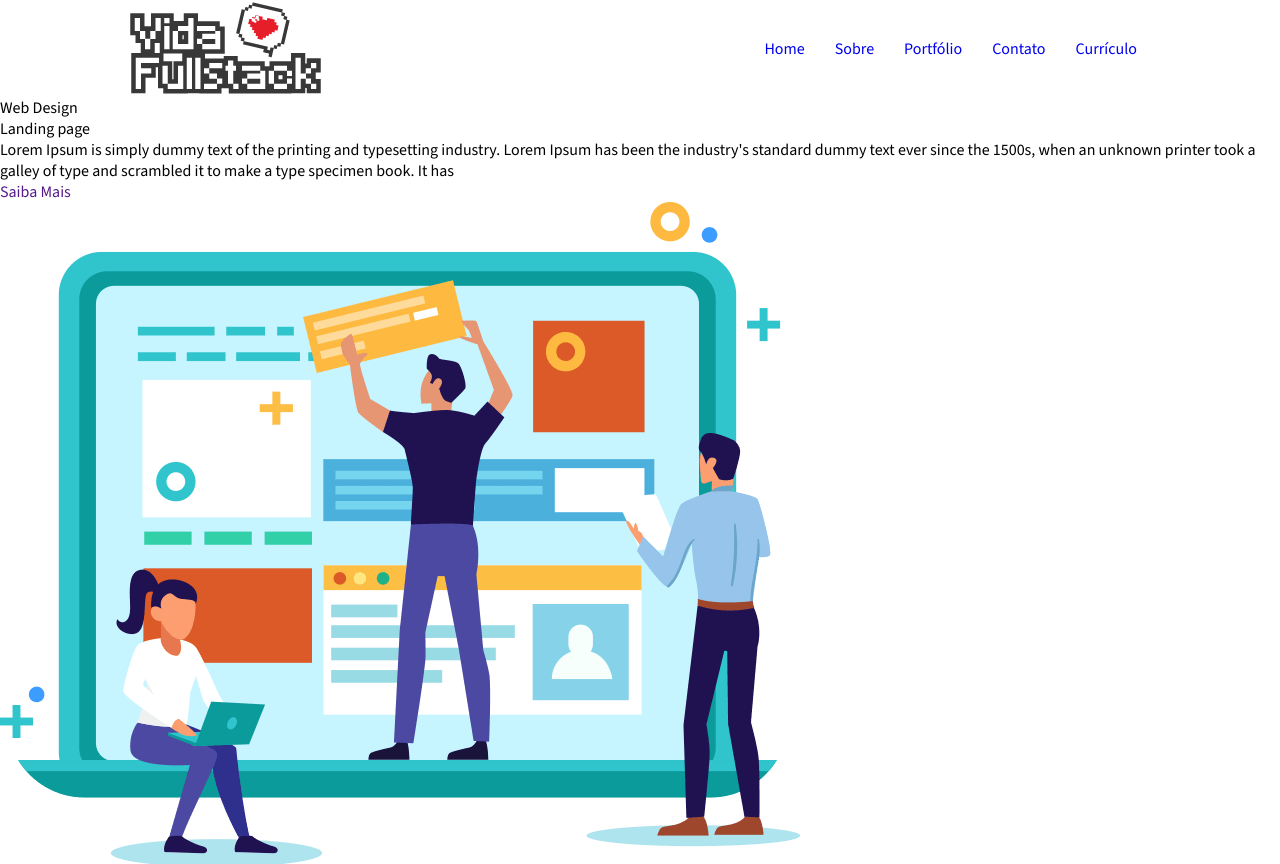
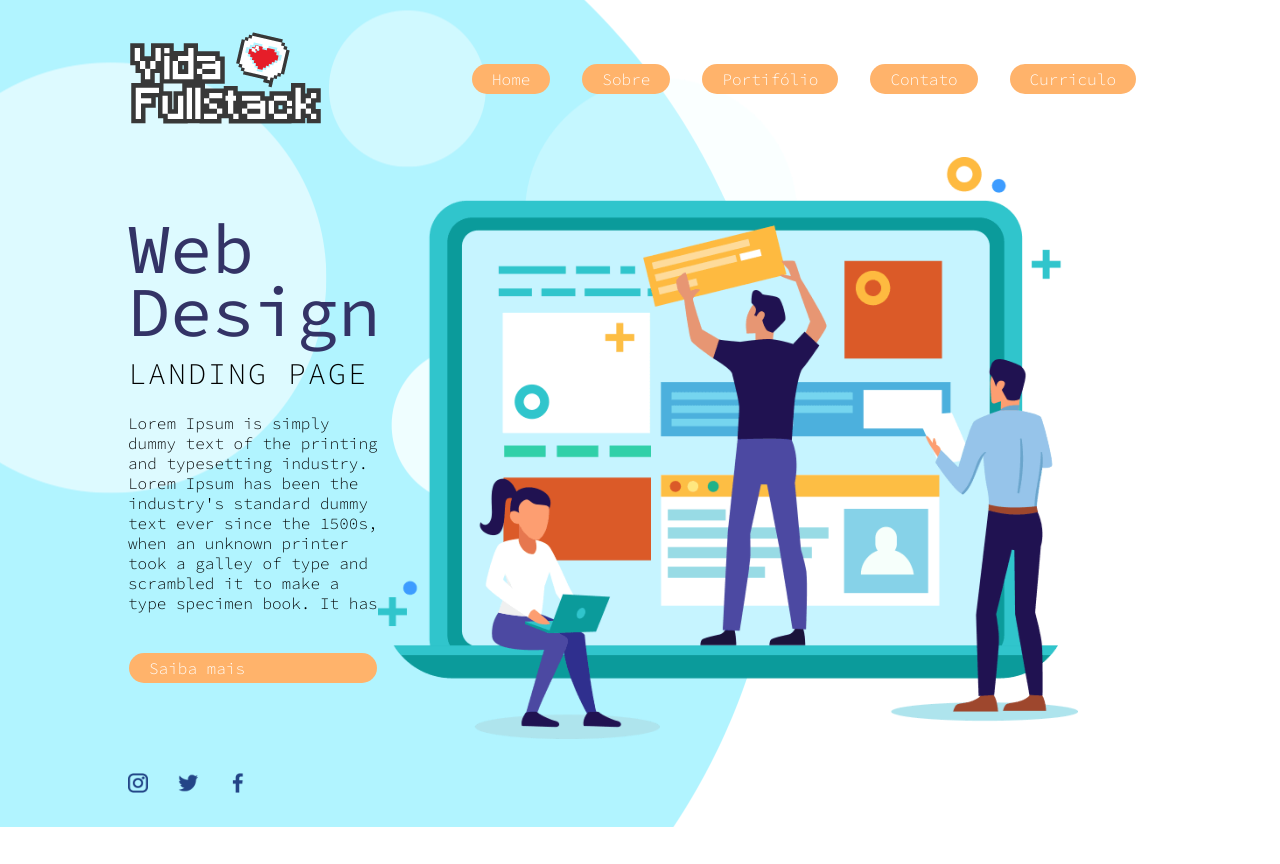
Before and after one commit to NatanFonte/DOIDERAS-NEGUS-VEIOS, a plain HTML site: page index.html in a window 1280 px wide. Shown: the top 864 px of the page. After the commit the page ends 827 px from the top, so only its background shows below. Drawn offline with nearby package versions, Linux system fonts and the light colour scheme.

Commit message:
ASGAGASGA

```diff
--- /dev/null
+++ b/assets/css/button.css
@@ -0,0 +1,19 @@
+.btn
+{
+    padding: 5px 20px;
+}
+
+.btn.btn-laranja
+{
+    display: block;
+    margin: 0 1px;
+    text-decoration: none;
+    color: #fff;
+    background-color: #ffb36b; /* Laranja */
+    transition: background-color 0.3s;
+    border-radius: 15px; /* Arredonda as bordas */
+}
+.btn.btn-laranja:hover {
+    background-color: #ff6347; /* Laranja mais escuro */
+
+}
--- /dev/null
+++ b/assets/css/footer.css
@@ -0,0 +1,8 @@
+footer ul li
+{
+    margin: 0 30px 0 0;
+}
+footer ul li img
+{
+    width: 20px;
+}
--- a/assets/images/css/header.css
+++ b/assets/css/header.css
@@ -1,21 +1,15 @@
+header section{
 
-header
-{
-    width: 1024px;
-    margin: 0 auto;
-    display: flex;
-    flex-direction: row;
     justify-content: space-between;
     align-items: center;
+
 }
-
 header nav ul
 {
     display: flex;
     flex-direction: row;
-    list-style: none;
+    align-items: center;
 }
-
 header nav ul li
 {
     padding: 15px;
--- /dev/null
+++ b/assets/css/main.css
@@ -0,0 +1,36 @@
+.sobre-web-design
+{
+  align-items: center;
+}
+.sobre-web-design article
+{
+    width: 250px;
+}
+.sobre-web-design article h1
+{
+    font-size: 70px;
+    line-height: 90%;
+    font-weight: 400;
+    color: #333366;
+}
+.sobre-web-design article h2
+.sobre-web-design article p
+{
+    color: #3399cc;
+}
+.sobre-web-design article h2
+{
+   font-size: 30px;
+   text-transform: uppercase;
+   letter-spacing: 2px;
+   line-height: 200%;
+}
+.sobre-web-design article p
+{
+    margin: 10px 0 40px;
+
+}
+.sobre-web-design figcaption img
+{
+    width: 700px;
+}
--- /dev/null
+++ b/assets/css/style.css
@@ -0,0 +1,41 @@
+/* Font*/
+@import url('https://fonts.googleapis.com/css2?family=Source+Code+Pro:ital,wght@0,200..900;1,200..900&family=Source+Sans+3:ital,wght@0,200..900;1,200..900&display=swap');
+/* Componentes*/
+@import 'header.css';
+@import 'button.css';
+@import 'main.css';
+@import 'footer.css';
+
+/* Reset CSS*/
+*{
+
+    margin: 0;
+    padding: 0;
+    border: 0;
+    font-size: 100%;
+    font: inherit;
+    vertical-align: baseline;
+    text-decoration: none;
+    font-family: "Source Code Pro", monospace;
+    font-weight: 300;
+    list-style: none;
+}
+
+body
+{
+    background-image: url(../images/bolha-background.png);
+    background-repeat: no-repeat;
+    background-position: left center;
+}
+.container
+{
+    width: 1024px;
+    margin: 30px auto;
+    display: flex;
+    flex-direction: column;
+}
+.row
+{
+    display: flex;
+    flex-direction: row;
+}
--- a/assets/images/css/style.css
+++ /dev/null
@@ -1,20 +0,0 @@
-/*FONT*/
-@import url('https://fonts.googleapis.com/css2?family=Source+Sans+3:ital,wght@0,200..900;1,200..900&display=swap');
-
-/*Components*/
-@import 'button.css';
-@import 'header.css';
-
-/*Reset CSS*/
-
-*
-{
-    margin: 0;
-    padding: 0;
-    border: 0;
-    font-size: 100%;
-    font: inherit;
-    vertical-align: baseline;
-    text-decoration: none;
-    font-family: "Source Sans 3", sans-serif;
-}
--- a/index.html
+++ b/index.html
@@ -1,67 +1,72 @@
 <!DOCTYPE html>
-<html lang="pt-BR">
+<html lang="pt-br">
 <head>
   <meta charset="UTF-8">
-  <meta http-equiv="X-UA-Compatible" content="IE=edge">
   <meta name="viewport" content="width=device-width, initial-scale=1.0">
   <title>Vida Full Stack</title>
-  <link rel="stylesheet" type="text/css" href="assets/images/css/style.css">
+  <link rel="stylesheet" type="text/css" href="assets/css/style.css">
 </head>
 <body>
-  <!--Header-->
-  <header>
-    <img src="assets/images/logo.png" alt="Logo da empresa Vida Full Stack">
+
+  <!-- Header-->
+    <header class="container">
+       <section class="row">
+        <img src="assets/images/logo.png" alt="Logo da empresa Vida full stack">
         <!--Menu do Site-->
           <nav>
             <ul>
               <li>
-         <a href="#">Home</a> <!--TODO MENU É REPLETO DE A, a tag link, pode crê?-->
+                <a href="#" class="btn btn-laranja">Home</a>
               </li>
               <li>
-         <a href="#">Sobre</a>
+                <a href="#" class="btn btn-laranja">Sobre</a>
               </li>
               <li>
-         <a href="#">Portfólio</a>
+                <a href="#" class="btn btn-laranja">Portifólio</a>
               </li>
               <li>
-         <a href="#">Contato</a>
+                <a href="#" class="btn btn-laranja">Contato</a>
               </li>
               <li>
-         <a href="#">Currículo</a>
+                <a href="#" class="btn btn-laranja">Curriculo</a>
               </li>
             </ul>
           </nav>
          <!--End Menu do Site-->
+       </section>
     </header>
   <!--End Header-->
 
-  <!--Contaíner-->
-  <main>
-    <!--Section conteúdo do site-->
-    <section>
-      <!--Conteúdo de texto do site-->
+  <!--Container-->
+    <main class="container">
+      <!--Section Conteudo do site -->
+        <section class="row sobre-web-design">
+          <!--Conteudo de texto sobre o site -->
             <article>
               <h1>Web Design</h1>
               <h2>Landing page</h2>
               <p>
                 Lorem Ipsum is simply dummy text of the printing and typesetting industry.
                 Lorem Ipsum has been the industry's standard dummy text ever since the 1500s,
-          when an unknown printer took a galley of type and scrambled it to make a type
-          specimen book. It has
+                when an unknown printer took a galley of type and scrambled it to make
+                a type specimen book. It has
               </p>
-        <a href="">Saiba Mais</a>
+              <a href="#" class="btn btn-laranja">Saiba mais</a>
             </article>
+          <!-- End Conteudo de texto sobre o site -->
             <figcaption>
               <img src="assets/images/pessoas-construindo-pc.png" alt="Criação de Sites">
             </figcaption>
         </section>
+
+      <!--End Section Conteudo do site -->
     </main>
-  <!--End COntaíner-->
+ <!--End Container-->
 
  <!--Footer-->
-  <footer>
-    <!--Redes Sociais-->
-    <ul>
+    <footer class="container">
+      <!--Redes Social-->
+      <ul class="row">
         <li>
           <a href="#">
             <img src="assets/images/logo-insta.png" alt="Instagram">
@@ -69,7 +74,7 @@
         </li>
         <li>
           <a href="#">
-          <img src="assets/images/logo-twitter.png" alt="Twitter">
+            <img src="assets/images/logo-twitter.png" alt="logo-twitter">
           </a>
         </li>
         <li>
@@ -78,9 +83,8 @@
           </a>
         </li>
       </ul>
-    <!--End Redes Sociais-->
+      <!--End Redes Social-->
     </footer>
     <!--End Footer-->
-
 </body>
 </html>
```
Also changed, not shown: assets/images/css/button.css (deleted). Lines whose indentation alone changed are shown as unchanged.
